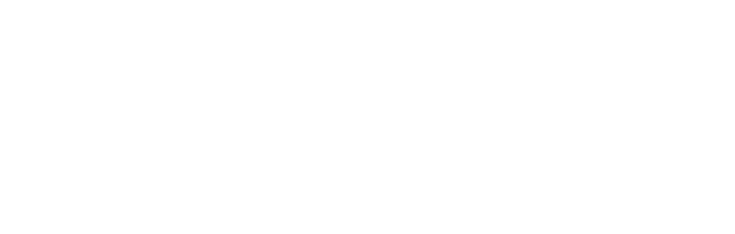
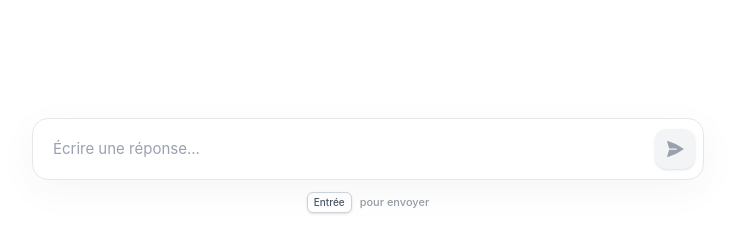
Before and after one commit to ItsMeViipeR/DWBDD-chat, a SvelteKit app in the folder frontend/: page /topics/1 in a window 1280 px wide. Shown: the part 563-797 px from the top of the page, without its empty margins (272-1007 px from the left). Built offline with nearby package versions, Linux system fonts and the light colour scheme; no server answers.

Commit message:
feat: add chatbox

```diff
--- a/frontend/src/routes/topics/[id]/+page.svelte
+++ b/frontend/src/routes/topics/[id]/+page.svelte
@@ -1,6 +1,8 @@
 <script lang="ts">
 	import { page } from '$app/state';
 	import { resolve } from '$app/paths';
+	import { isTokenExpired } from '$lib/isTokenExpired';
+	const token = localStorage.getItem('chat_token');
 
 	interface Message {
 		id: number;
@@ -14,6 +16,9 @@
 	let topicId = $derived(page.params.id);
 	let messages: Message[] = $state([]);
 	let errorStatus: string | null = $state(null);
+	let newMessage: string = $state('');
+	let message: string = $state('');
+	let isError: boolean = $state(false);
 
 	async function fetchMessages(id: string) {
 		if (!id) return;
@@ -62,6 +67,46 @@
 	$effect(() => {
 		fetchMessages(topicId!);
 	});
+
+	async function sendMessage() {
+		if (!newMessage.trim()) return;
+		console.log('sending message', newMessage);
+
+		if (!token || isTokenExpired(token)) {
+			message = 'Veuillez vous connecter pour envoyer un message.';
+			isError = true;
+			return;
+		}
+
+		try {
+			const response = await fetch(`http://localhost:8080/api/messages`, {
+				method: 'POST',
+				headers: {
+					'Content-Type': 'application/json',
+					Authorization: `Bearer ${token}`
+				},
+				body: JSON.stringify({ topic_id: Number(topicId), content: newMessage })
+			});
+
+			if (!response.ok) {
+				message = 'Une erreur est survenue.';
+				isError = true;
+				return;
+			}
+
+			await fetchMessages(topicId!);
+
+			newMessage = '';
+			scrollTo(0, document.body.scrollHeight);
+		} catch (error) {
+			message =
+				'Une erreur est survenue : ' + (error instanceof Error ? error.message : String(error));
+			isError = true;
+			return;
+		}
+
+		message = '';
+	}
 </script>
 
 {#if errorStatus}
@@ -136,5 +181,66 @@
 				</button>
 			</div>
 		{/each}
+
+		<div class="h-36"></div>
+
+		{#if message != ''}
+			{#if isError}
+				<div class="mb-4 rounded bg-red-100 p-2 text-sm text-red-600">
+					{message}
+				</div>
+			{:else}
+				<div class="mb-4 rounded bg-green-100 p-2 text-sm text-green-600">
+					{message}
+				</div>
+			{/if}
+		{/if}
+
+		<div
+			class="fixed right-0 bottom-0 left-0 bg-linear-to-t from-white via-white/95 to-transparent px-4 pt-12 pb-6"
+		>
+			<div class="mx-auto max-w-2xl">
+				<div
+					class="relative flex items-center gap-2 rounded-2xl border border-gray-200 bg-white p-2 shadow-[0_10px_40px_rgba(0,0,0,0.04)] transition-all duration-300 focus-within:border-indigo-400 focus-within:shadow-[0_10px_40px_rgba(79,70,229,0.08)]"
+				>
+					<textarea
+						bind:value={newMessage}
+						placeholder="Écrire une réponse..."
+						rows="1"
+						class="flex-1 resize-none border-none bg-transparent px-3 py-2.5 text-[15px] text-gray-800 placeholder-gray-400 focus:ring-0"
+						onkeydown={(e) =>
+							e.key === 'Enter' && !e.shiftKey && (e.preventDefault(), sendMessage())}
+					></textarea>
+
+					<button
+						onclick={sendMessage}
+						disabled={!newMessage.trim()}
+						class="flex h-10 w-10 shrink-0 items-center justify-center rounded-xl bg-indigo-600 text-white shadow-sm transition-all hover:bg-indigo-700 active:scale-90 disabled:bg-gray-100 disabled:text-gray-400"
+						title="Envoyer"
+					>
+						<svg
+							xmlns="http://www.w3.org/2000/svg"
+							viewBox="0 0 24 24"
+							fill="currentColor"
+							class="h-5 w-5"
+						>
+							<path
+								d="M3.478 2.405a.75.75 0 00-.926.94l2.432 7.905H13.5a.75.75 0 010 1.5H4.984l-2.432 7.905a.75.75 0 00.926.94 60.519 60.519 0 0018.445-8.986.75.75 0 000-1.218A60.517 60.517 0 003.478 2.405z"
+							/>
+						</svg>
+					</button>
+				</div>
+
+				<div
+					class="mt-3 flex items-center justify-center gap-2 text-[11px] font-medium text-gray-500"
+				>
+					<kbd
+						class="rounded-md border border-gray-300 bg-white px-1.5 py-0.5 font-sans text-[10px] text-gray-600 shadow-sm"
+						>Entrée</kbd
+					>
+					<span class="opacity-70">pour envoyer</span>
+				</div>
+			</div>
+		</div>
 	</div>
 {/if}
```
